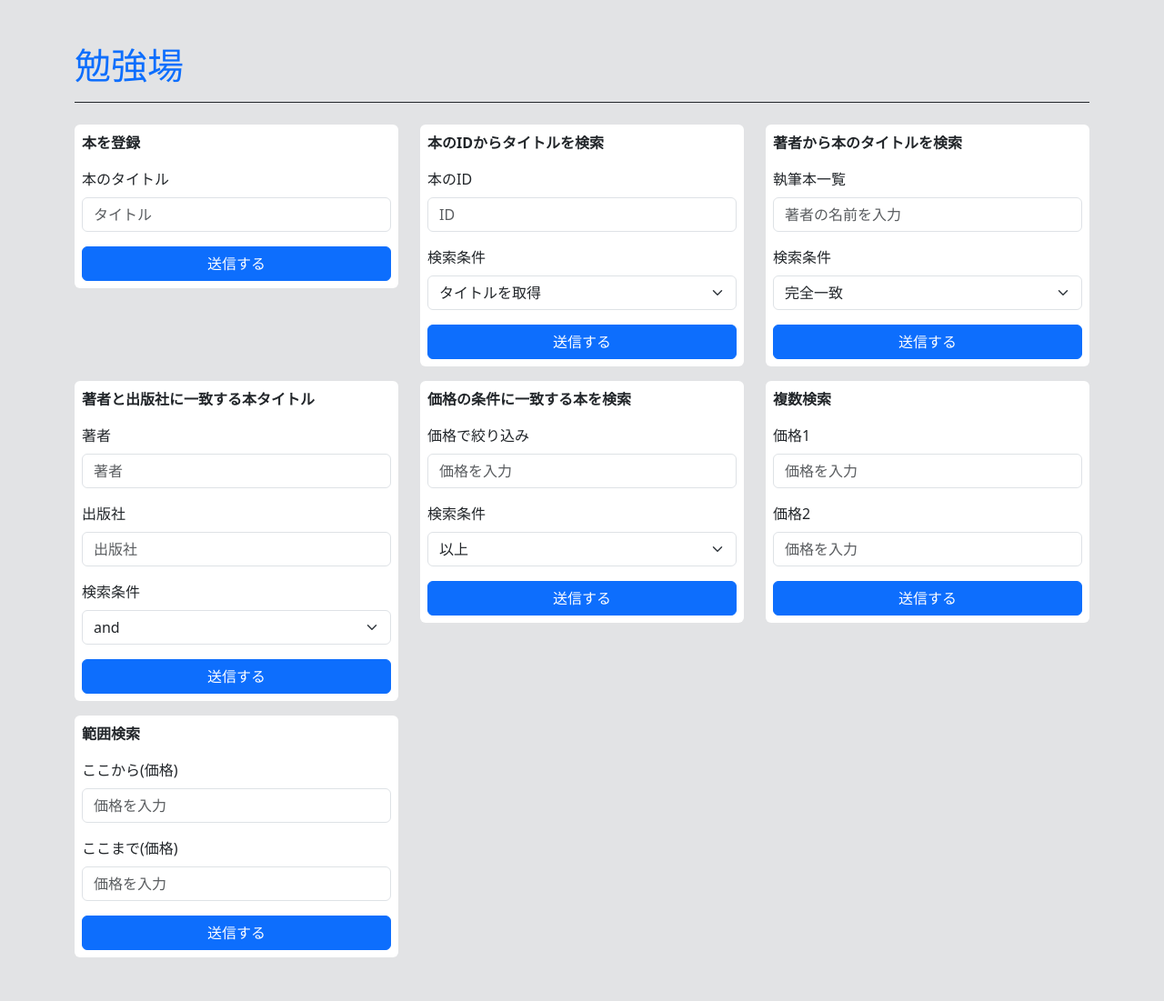
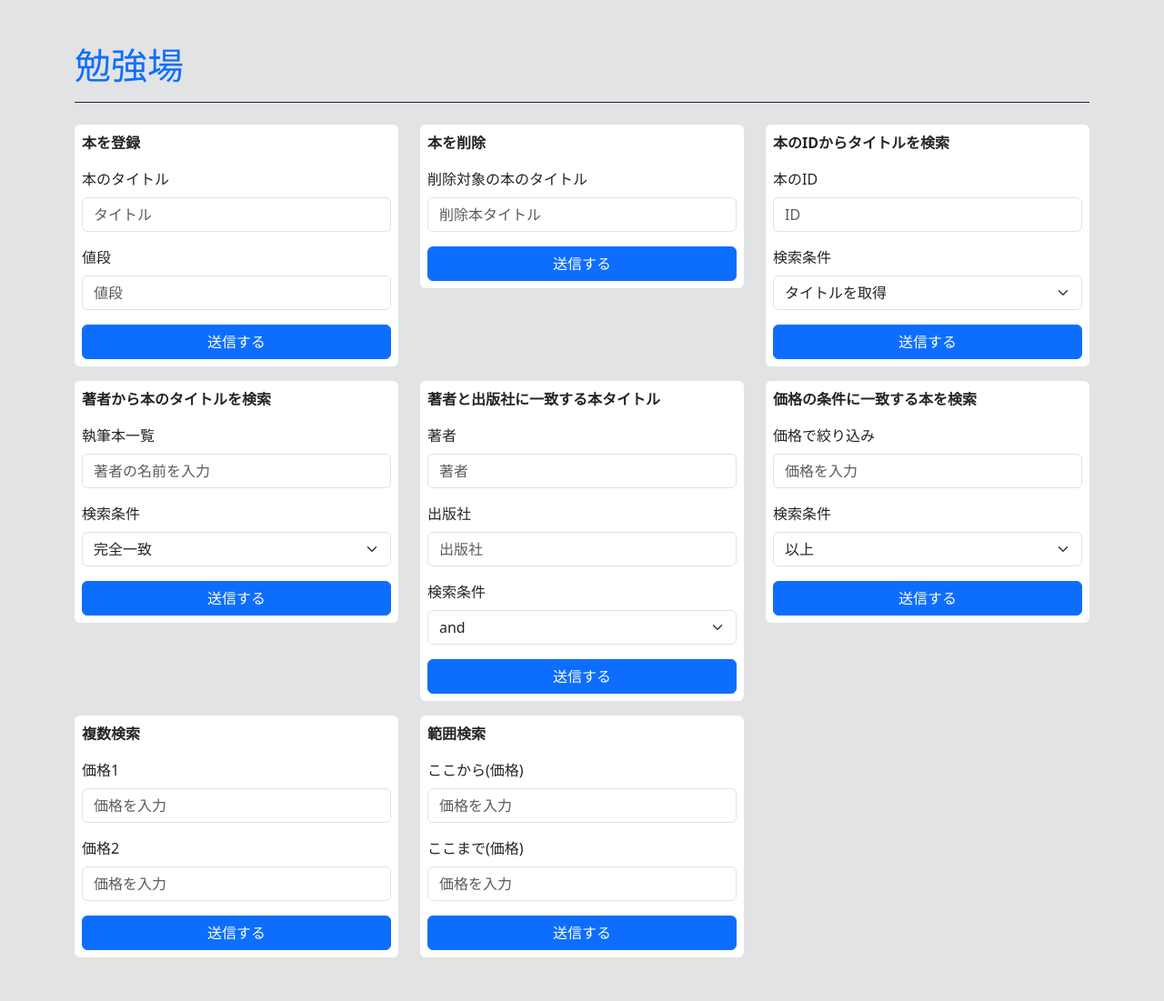
Before and after one commit to tsujiyuto-288/django, a Django app: page / in a window 1280 px wide. Shown: the whole page at 91% size. Run offline with Django 4.2, Linux system fonts and the light colour scheme.

Commit message:
saveとdeleteについて

```diff
--- a/practice/accounts/models.py
+++ b/practice/accounts/models.py
@@ -32,13 +32,16 @@ class Book(models.Model):
         verbose_name="状態",
         max_length=20,
         choices=BOOK_STATUS_CHOICES,
+        default="発注待ち",
     )
 
     # fmt: off
     company = models.ForeignKey(
         "Company",
         verbose_name="出版社",
-        on_delete=models.CASCADE
+        on_delete=models.CASCADE,
+        null=True,
+        blank=True,
     )
     # fmt: on
 
@@ -47,6 +50,7 @@ class Book(models.Model):
     author = models.ManyToManyField(
         "Author",
         verbose_name="著者",
+        blank=True,
     )
     # fmt: on
 
--- a/practice/accounts/views.py
+++ b/practice/accounts/views.py
@@ -8,9 +8,29 @@ def test_open(request):
     return TemplateResponse(request, "test.html")
 
 
-def create_book(request):
-    book = request.POST.get("book")
-    return JsonResponse({"status": "success"})
+def register_book(request):
+    title = request.POST.get("title")
+    price = request.POST.get("price")
+
+    if not Book.objects.filter(title=title).exists():
+        book = Book(title=title)
+        book.price = price
+        book.save()
+        return JsonResponse({"status": "success"})
+    else:
+        return JsonResponse({"status": "error_tyouhuku"})
+
+
+def delete_book(request):
+    delete_title = request.POST.get("delete_title")
+
+    delete_books = Book.objects.filter(title=delete_title)
+
+    if delete_books:
+        delete_books.delete()
+        return JsonResponse({"status": "success"})
+    elif not delete_books:
+        return JsonResponse({"status": "none"})
 
 
 def get_book(request):
--- a/practice/practice/urls.py
+++ b/practice/practice/urls.py
@@ -22,7 +22,8 @@ from accounts import views as accounts_views
 urlpatterns = [
     path("admin/", admin.site.urls),
     path("", accounts_views.test_open, name="test_open"),
-    path("book/register/", accounts_views.create_book, name="book_register"),
+    path("book/register/", accounts_views.register_book, name="register_book"),
+    path("book/delete/", accounts_views.delete_book, name="delete_book"),
     path("book/get/", accounts_views.get_book, name="get_book"),
     path("book/author_filter/", accounts_views.author_filter, name="author_filter"),
     path(
--- a/practice/templates/test.html
+++ b/practice/templates/test.html
@@ -27,11 +27,41 @@
                 <input
                   type="text"
                   class="form-control"
-                  id="book"
+                  id="book_title"
                   placeholder="タイトル"
                 />
               </div>
+              <div class="mb-3">
+                <label class="form-label" for="book">値段</label>
+                <input
+                  type="number"
+                  class="form-control"
+                  id="book_price"
+                  placeholder="値段"
+                />
+              </div>
               <button class="btn btn-primary w-100" id="book_register">
+                送信する
+              </button>
+            </div>
+          </div>
+        </div>
+        <div class="col-md-4">
+          <div class="card border-0">
+            <div class="card-body p-2">
+              <p class="fw-bold">本を削除</p>
+              <div class="mb-3">
+                <label class="form-label" for="book"
+                  >削除対象の本のタイトル</label
+                >
+                <input
+                  type="text"
+                  class="form-control"
+                  id="delete_title"
+                  placeholder="削除本タイトル"
+                />
+              </div>
+              <button class="btn btn-primary w-100" id="delete_book">
                 送信する
               </button>
             </div>
@@ -66,7 +96,7 @@
             </div>
           </div>
         </div>
-        <div class="col-md-4">
+        <div class="col-md-4 mt-3">
           <div class="card border-0">
             <div class="card-body p-2">
               <p class="fw-bold">著者から本のタイトルを検索</p>
@@ -235,6 +265,23 @@
 
 <script>
   $(document).ready(function () {
+    // 本の削除
+    $("#delete_book").on("click", function () {
+      const delete_title = $("#delete_title").val();
+      $.ajax({
+        url: "{% url 'delete_book' %}",
+        type: "POST",
+        data: { delete_title: delete_title },
+        headers: { "X-CSRFToken": "{{ csrf_token }}" },
+      }).done(function (response) {
+        if (response.status === "success") {
+          alert(delete_title + "を削除しました");
+        } else if (response.status === "none") {
+          alert(delete_title + "は存在しません。");
+        }
+      });
+    });
+
     // 価格から条件に一致する本のタイトルを検索
     $("#price_filter_btn").on("click", function () {
       const price = $("#price").val();
@@ -288,14 +335,19 @@
     });
     // 登録
     $("#book_register").on("click", function () {
-      const book = $("#book").val();
+      const title = $("#book_title").val();
+      const price = $("#book_price").val();
       $.ajax({
-        url: "{% url 'book_register' %}",
+        url: "{% url 'register_book' %}",
         type: "POST",
-        data: { book: book },
+        data: { title: title, price: price },
         headers: { "X-CSRFToken": "{{ csrf_token }}" },
       }).done(function (response) {
-        alert(book + "の登録に成功しました");
+        if (response.status === "success") {
+          alert(title + "の登録に成功しました");
+        } else if (response.status === "error_tyouhuku") {
+          alert(title + "はすでに登録されています。");
+        }
       });
     });
     // IDからタイトル取得
```
Also changed, not shown: docs/queries.md (+6 -4 lines), practice/accounts/migrations/0003_alter_book_author_alter_book_company_and_more.py (added).
